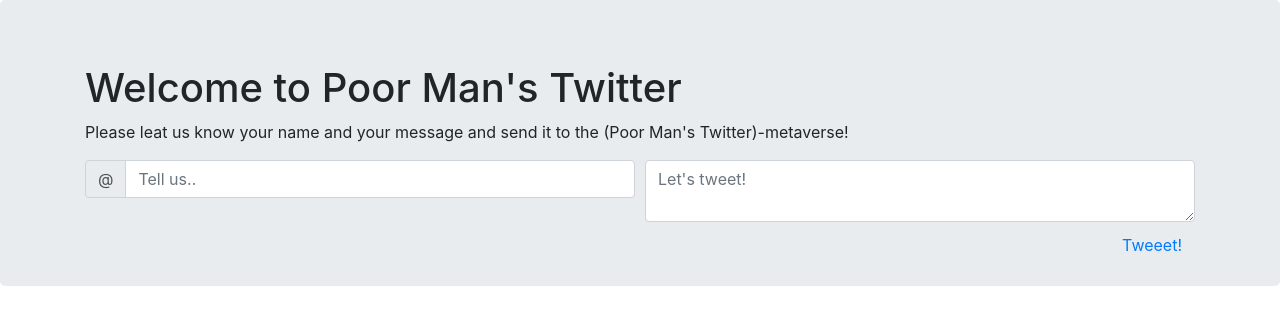
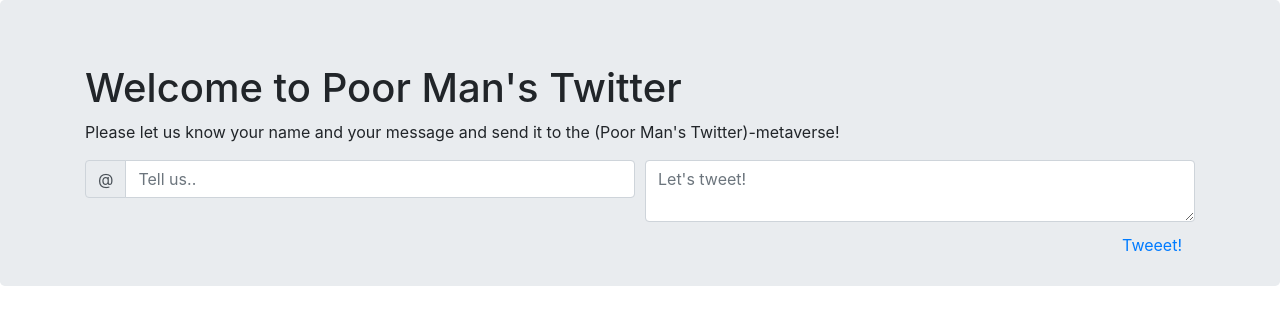
Before and after one commit to jorgeeferreyra/accruvia_test_project, a Django app: page / in a window 1280 px wide. Shown: the top 325 px of the page. Run offline with Django 4.2, Linux system fonts and the light colour scheme; data that the repository does not hold is empty; some libraries are stand-ins or nearby versions.

Commit message:
typo on header

```diff
--- a/poor_mans_twitter/templates/poor_mans_twitter/index.html
+++ b/poor_mans_twitter/templates/poor_mans_twitter/index.html
@@ -31,7 +31,7 @@
             <div class="jumbotron">
                 <div class="container">
                     <h1>Welcome to Poor Man's Twitter</h1>
-                    <p>Please leat us know your name and your message and send it to the (Poor Man's Twitter)-metaverse!</p>
+                    <p>Please let us know your name and your message and send it to the (Poor Man's Twitter)-metaverse!</p>
 
                     <form
                         @submit.prevent="sendTweet">
```
